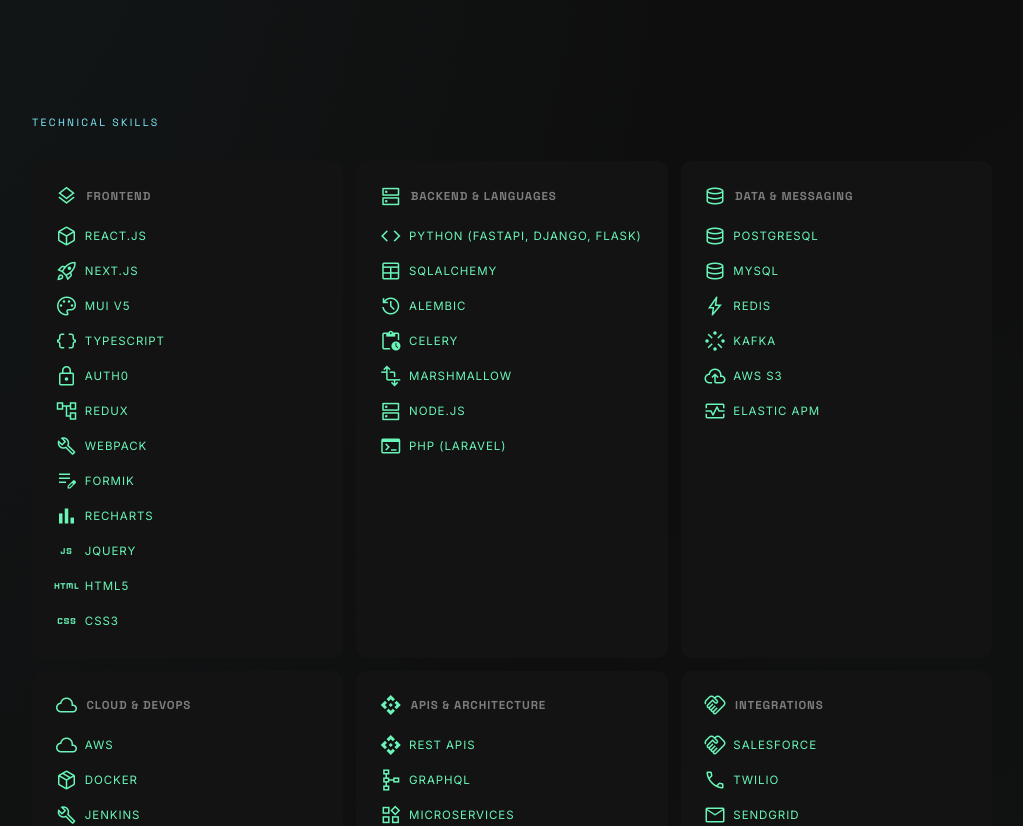
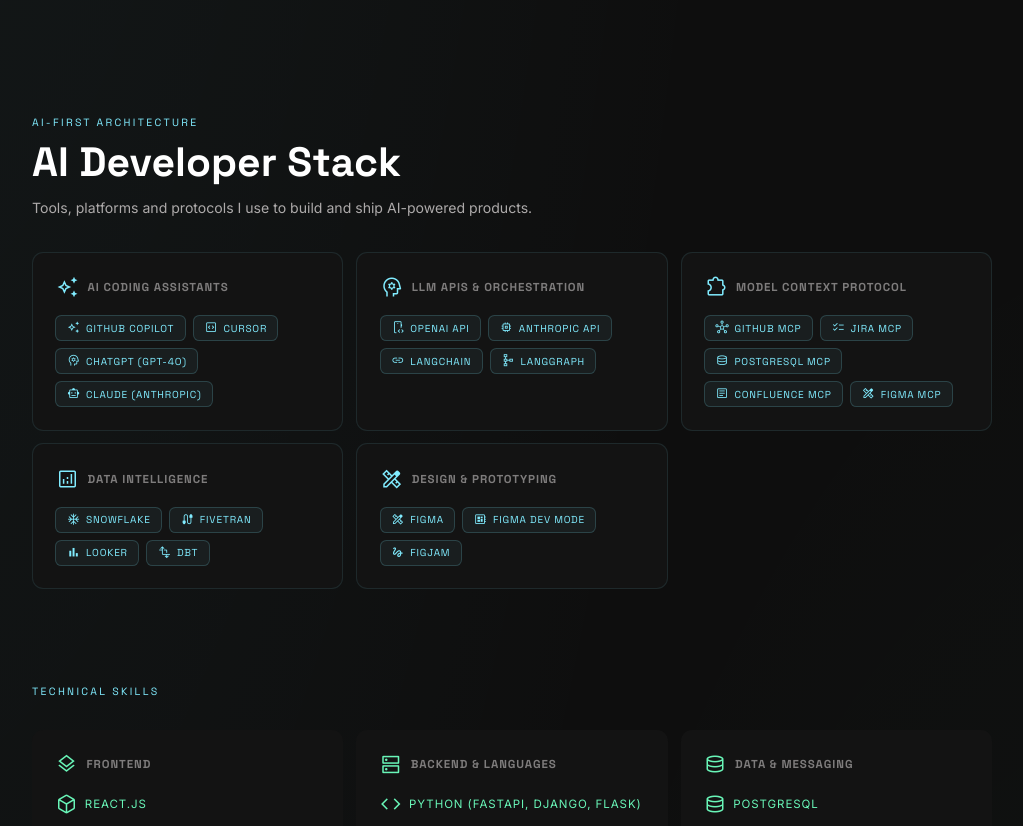
Before and after one commit to esneiderbravo/portfolio, a Next.js app: page / in a window 1280 px wide. Shown: the part 1230-2056 px from the top of the page, without its empty margins (128-1151 px from the left). Built offline with nearby package versions, Linux system fonts and the light colour scheme.

Commit message:
feat: AI-First Developer Stack section — Copilot, Cursor, MCPs, Snowflake, Fivetran, Figma

```diff
--- a/app/globals.css
+++ b/app/globals.css
@@ -756,6 +756,95 @@
   transform: scale(1.3);
 }
 
+/* ── AI Stack Section ────────────────────────────────────────────────────── */
+.ai-section {
+  margin-bottom: 3.5rem;
+}
+
+.ai-section-head {
+  margin-bottom: 2rem;
+}
+
+.ai-title {
+  margin: 0.4rem 0 0.6rem;
+  font-family: var(--font-space-grotesk), "Space Grotesk", sans-serif;
+  font-size: clamp(1.8rem, 3.2vw, 3rem);
+}
+
+.ai-tagline {
+  color: var(--on-surface-variant);
+  font-size: 0.88rem;
+  line-height: 1.6;
+  margin: 0;
+  max-width: 620px;
+}
+
+.ai-grid {
+  display: grid;
+  grid-template-columns: 1fr;
+  gap: 0.8rem;
+}
+
+.ai-card {
+  background: var(--surface-low);
+  border-radius: 0.7rem;
+  padding: 1.4rem;
+  border: 1px solid rgba(129, 236, 255, 0.1);
+  transition: border-color 0.2s;
+}
+
+.ai-card:hover {
+  border-color: rgba(129, 236, 255, 0.25);
+}
+
+.ai-card h4 {
+  margin: 0 0 1rem;
+  font-family: var(--font-space-grotesk), "Space Grotesk", sans-serif;
+  letter-spacing: 0.08em;
+  text-transform: uppercase;
+  font-size: 0.72rem;
+  color: rgba(173, 170, 170, 0.7);
+  display: flex;
+  align-items: center;
+  gap: 0.5rem;
+}
+
+.ai-group-icon {
+  color: var(--primary);
+  font-size: 1rem;
+}
+
+.ai-chips {
+  display: flex;
+  flex-wrap: wrap;
+  gap: 0.45rem;
+}
+
+.ai-chip {
+  display: inline-flex;
+  align-items: center;
+  gap: 0.35rem;
+  background: rgba(129, 236, 255, 0.05);
+  color: var(--primary);
+  border: 1px solid rgba(129, 236, 255, 0.18);
+  border-radius: 0.4rem;
+  padding: 0.32rem 0.65rem;
+  font-size: 0.63rem;
+  text-transform: uppercase;
+  letter-spacing: 0.08em;
+  font-family: var(--font-space-grotesk), "Space Grotesk", sans-serif;
+  transition: background 0.2s, border-color 0.2s;
+}
+
+.ai-chip:hover {
+  background: rgba(129, 236, 255, 0.12);
+  border-color: rgba(129, 236, 255, 0.4);
+}
+
+.ai-chip .material-symbols-outlined {
+  font-size: 0.85rem;
+}
+
 /* ════════════════════════════════════════════════════════════════════════
    RESPONSIVE  —  mobile-first, ascending breakpoints
    ════════════════════════════════════════════════════════════════════════ */
@@ -791,9 +880,14 @@
 
   .hero             { margin-bottom: 6rem; }
   .about            { margin-bottom: 6rem; }
+  .ai-section       { margin-bottom: 6rem; }
   .stack            { margin-bottom: 6rem; }
   .projects-section { margin-bottom: 6rem; }
   .exp-section      { margin-bottom: 6rem; }
+
+  .ai-grid {
+    grid-template-columns: repeat(3, minmax(0, 1fr));
+  }
 
   .exp-card {
     padding: 2.5rem;
--- a/app/page.tsx
+++ b/app/page.tsx
@@ -15,7 +15,7 @@
 ];
 
 export default function HomePage() {
-  const { profile, projects, experiences, skillGroups, coreCapabilities } = portfolioContent;
+  const { profile, projects, experiences, skillGroups, aiStack, coreCapabilities } = portfolioContent;
   const [firstName, ...lastNameParts] = profile.headline.split(" ");
   const lastName = lastNameParts.join(" ");
   const [locale, setLocale] = useState<Locale>("en");
@@ -28,6 +28,7 @@
     const sections: { id: string; activeKey: string }[] = [
       { id: "home", activeKey: "about" },
       { id: "about", activeKey: "about" },
+      { id: "ai", activeKey: "ai" },
       { id: "skills", activeKey: "skills" },
       { id: "experience", activeKey: "experience" },
       { id: "projects", activeKey: "projects" },
@@ -134,6 +135,29 @@
     figma: "design_services",
     postman: "send",
     "vs code": "code",
+    // ── AI Assistants ──────────────────────────────────────────────────────────
+    "github copilot": "auto_awesome",
+    "cursor": "code_blocks",
+    "chatgpt (gpt-4o)": "psychology",
+    "claude (anthropic)": "smart_toy",
+    // ── LLM & Orchestration ───────────────────────────────────────────────────
+    "openai api": "developer_mode",
+    "anthropic api": "memory",
+    "langchain": "link",
+    "langgraph": "schema",
+    // ── MCPs ─────────────────────────────────────────────────────────────────
+    "github mcp": "hub",
+    "jira mcp": "checklist",
+    "postgresql mcp": "database",
+    "confluence mcp": "article",
+    "figma mcp": "design_services",
+    // ── Data Intelligence ─────────────────────────────────────────────────────
+    "snowflake": "ac_unit",
+    "fivetran": "cable",
+    "dbt": "transform",
+    // ── Design ────────────────────────────────────────────────────────────────
+    "figma dev mode": "developer_board",
+    "figjam": "gesture",
   };
 
   const getIcon = (value: string, fallback = "code") =>
@@ -148,6 +172,14 @@
     Integrations: "handshake",
   };
 
+  const aiGroupIcon: Record<string, string> = {
+    "AI Coding Assistants": "auto_awesome",
+    "LLM APIs & Orchestration": "psychology",
+    "Model Context Protocol": "extension",
+    "Data Intelligence": "analytics",
+    "Design & Prototyping": "design_services",
+  };
+
   const mergedGroups = useMemo(
     () => [...skillGroups].sort((a, b) => GROUP_ORDER.indexOf(a.name) - GROUP_ORDER.indexOf(b.name)),
     [skillGroups]
@@ -160,6 +192,7 @@
           <div className="brand">ESNEIDERBRAVO.DEV</div>
           <div className="nav-links">
             <a href="#home" onClick={() => setActiveSection("about")} className={activeSection === "about" ? "active" : ""}>{t.nav.about}</a>
+            <a href="#ai" onClick={() => setActiveSection("ai")} className={activeSection === "ai" ? "active" : ""}>{t.nav.ai}</a>
             <a href="#skills" onClick={() => setActiveSection("skills")} className={activeSection === "skills" ? "active" : ""}>{t.nav.skills}</a>
             <a href="#experience" onClick={() => setActiveSection("experience")} className={activeSection === "experience" ? "active" : ""}>{t.experience.title}</a>
             <a href="#projects" onClick={() => setActiveSection("projects")} className={activeSection === "projects" ? "active" : ""}>{t.nav.projects}</a>
@@ -187,6 +220,7 @@
       {mobileMenuOpen && (
         <div className="mobile-nav">
           <a href="#home" onClick={() => { setActiveSection("about"); setMobileMenuOpen(false); }} className={activeSection === "about" ? "active" : ""}>{t.nav.about}</a>
+          <a href="#ai" onClick={() => { setActiveSection("ai"); setMobileMenuOpen(false); }} className={activeSection === "ai" ? "active" : ""}>{t.nav.ai}</a>
           <a href="#skills" onClick={() => { setActiveSection("skills"); setMobileMenuOpen(false); }} className={activeSection === "skills" ? "active" : ""}>{t.nav.skills}</a>
           <a href="#experience" onClick={() => { setActiveSection("experience"); setMobileMenuOpen(false); }} className={activeSection === "experience" ? "active" : ""}>{t.experience.title}</a>
           <a href="#projects" onClick={() => { setActiveSection("projects"); setMobileMenuOpen(false); }} className={activeSection === "projects" ? "active" : ""}>{t.nav.projects}</a>
@@ -246,6 +280,37 @@
           <div>
             <p className="quote">&quot;{t.about.quote}&quot;</p>
             <p className="about-body">{t.about.body}</p>
+          </div>
+        </section>
+
+        <section className="ai-section" id="ai">
+          <div className="ai-section-head">
+            <p className="section-kicker">{t.ai.kicker}</p>
+            <h2 className="ai-title">{t.ai.title}</h2>
+            <p className="ai-tagline">{t.ai.tagline}</p>
+          </div>
+
+          <div className="ai-grid">
+            {aiStack.map((group) => (
+              <article key={group.name} className="ai-card">
+                <h4>
+                  <span className="material-symbols-outlined ai-group-icon" aria-hidden="true">
+                    {aiGroupIcon[group.name] ?? "smart_toy"}
+                  </span>
+                  {group.name}
+                </h4>
+                <div className="ai-chips">
+                  {group.items.map((item) => (
+                    <span key={item} className="ai-chip">
+                      <span className="material-symbols-outlined" aria-hidden="true">
+                        {getIcon(item, "auto_awesome")}
+                      </span>
+                      {item}
+                    </span>
+                  ))}
+                </div>
+              </article>
+            ))}
           </div>
         </section>
 
--- a/src/content/portfolio.ts
+++ b/src/content/portfolio.ts
@@ -113,6 +113,28 @@
       ],
     },
   ],
+  aiStack: [
+    {
+      name: "AI Coding Assistants",
+      items: ["GitHub Copilot", "Cursor", "ChatGPT (GPT-4o)", "Claude (Anthropic)"],
+    },
+    {
+      name: "LLM APIs & Orchestration",
+      items: ["OpenAI API", "Anthropic API", "LangChain", "LangGraph"],
+    },
+    {
+      name: "Model Context Protocol",
+      items: ["GitHub MCP", "Jira MCP", "PostgreSQL MCP", "Confluence MCP", "Figma MCP"],
+    },
+    {
+      name: "Data Intelligence",
+      items: ["Snowflake", "Fivetran", "Looker", "dbt"],
+    },
+    {
+      name: "Design & Prototyping",
+      items: ["Figma", "Figma Dev Mode", "FigJam"],
+    },
+  ],
   skillGroups: [
     {
       name: "Frontend",
--- a/src/i18n/translations.ts
+++ b/src/i18n/translations.ts
@@ -1,7 +1,7 @@
 export type Locale = "en" | "es";
 
 type Translation = {
-  nav: { about: string; skills: string; projects: string; contact: string; resume: string; language: string; };
+  nav: { about: string; skills: string; projects: string; contact: string; resume: string; language: string; ai: string; };
   hero: { availability: string; role: string; bio: string; yearsOfLogic: string; };
   about: { title: string; quote: string; body: string; };
   stack: { kicker: string; title: string; };
@@ -10,13 +10,14 @@
   skills: { title: string; capabilitiesTitle: string; headlineTitle: string; };
   footer: { signature: string; };
   experience: { kicker: string; title: string; present: string; };
+  ai: { kicker: string; title: string; tagline: string; };
 };
 
 export const translations: Record<Locale, Translation> = {
   en: {
     nav: {
       about: "About", skills: "Skills", projects: "Projects",
-      contact: "Contact", resume: "Resume", language: "Language",
+      contact: "Contact", resume: "Resume", language: "Language", ai: "AI Stack",
     },
     hero: {
       availability: "Available for new projects",
@@ -52,11 +53,16 @@
     skills: { title: "Technical Skills", capabilitiesTitle: "Core Capabilities", headlineTitle: "Short Professional Headline" },
     footer: { signature: "ENGINEERED WITH PRECISION" },
     experience: { kicker: "Work History", title: "Experience", present: "Current" },
+    ai: {
+      kicker: "AI-First Architecture",
+      title: "AI Developer Stack",
+      tagline: "Tools, platforms and protocols I use to build and ship AI-powered products.",
+    },
   },
   es: {
     nav: {
       about: "Sobre mí", skills: "Habilidades", projects: "Proyectos",
-      contact: "Contacto", resume: "CV", language: "Idioma",
+      contact: "Contacto", resume: "CV", language: "Idioma", ai: "IA Stack",
     },
     hero: {
       availability: "Disponible para nuevos proyectos",
@@ -84,5 +90,10 @@
     skills: { title: "Habilidades Tecnicas", capabilitiesTitle: "Capacidades Clave", headlineTitle: "Headline Profesional Corta" },
     footer: { signature: "ENGINEERED WITH PRECISION" },
     experience: { kicker: "Historial Laboral", title: "Experiencia", present: "Actual" },
+    ai: {
+      kicker: "Arquitectura AI-First",
+      title: "Stack de IA",
+      tagline: "Herramientas, plataformas y protocolos que uso para construir productos potenciados por IA.",
+    },
   },
 };
--- a/src/types/portfolio.ts
+++ b/src/types/portfolio.ts
@@ -42,5 +42,6 @@
   projects: Project[];
   experiences: Experience[];
   skillGroups: SkillGroup[];
+  aiStack: SkillGroup[];
   coreCapabilities: string[];
 };
```
